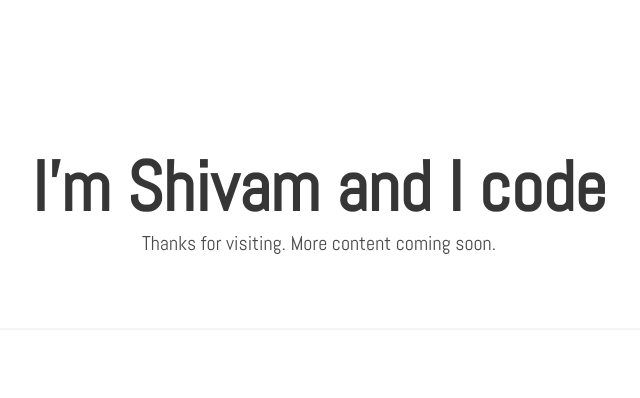
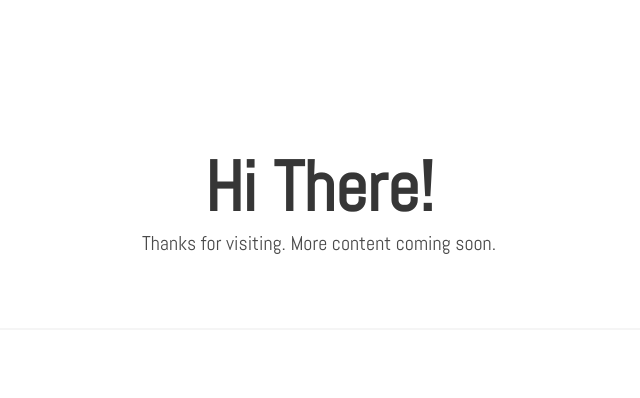
Before and after one commit to shivam95/mysite, a plain HTML site: page index.html in a window 1280 px wide. Shown: the top 398 px of the page, without its empty margins (321-961 px from the left). Drawn offline with nearby package versions, Linux system fonts and the light colour scheme.

Commit message:
Update index.html

```diff
--- a/index.html
+++ b/index.html
@@ -15,7 +15,7 @@
         <div class="hero-body">
             <div class="container">
                 <h1 class="title">
-                    I'm Shivam and I code
+                    Hi There!
                 </h1>
                 <h2 class="subtitle">
                     Thanks for visiting. More content coming soon.
```
